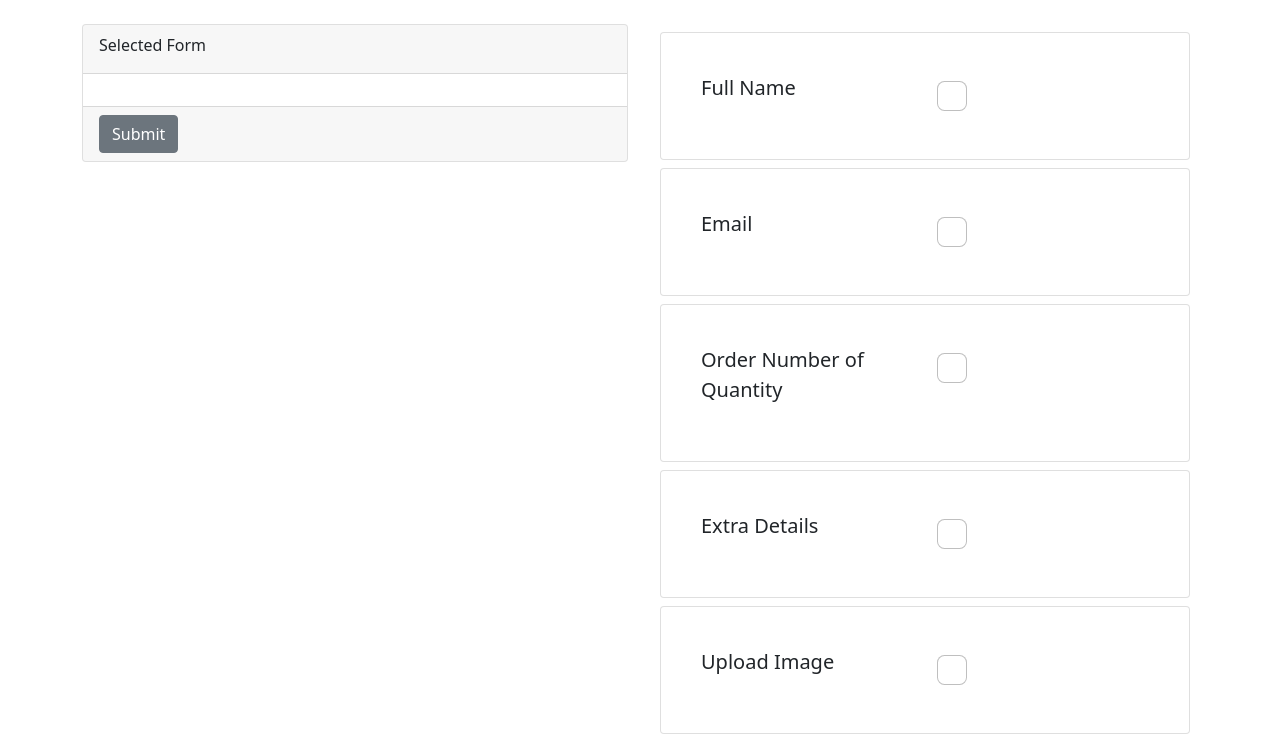
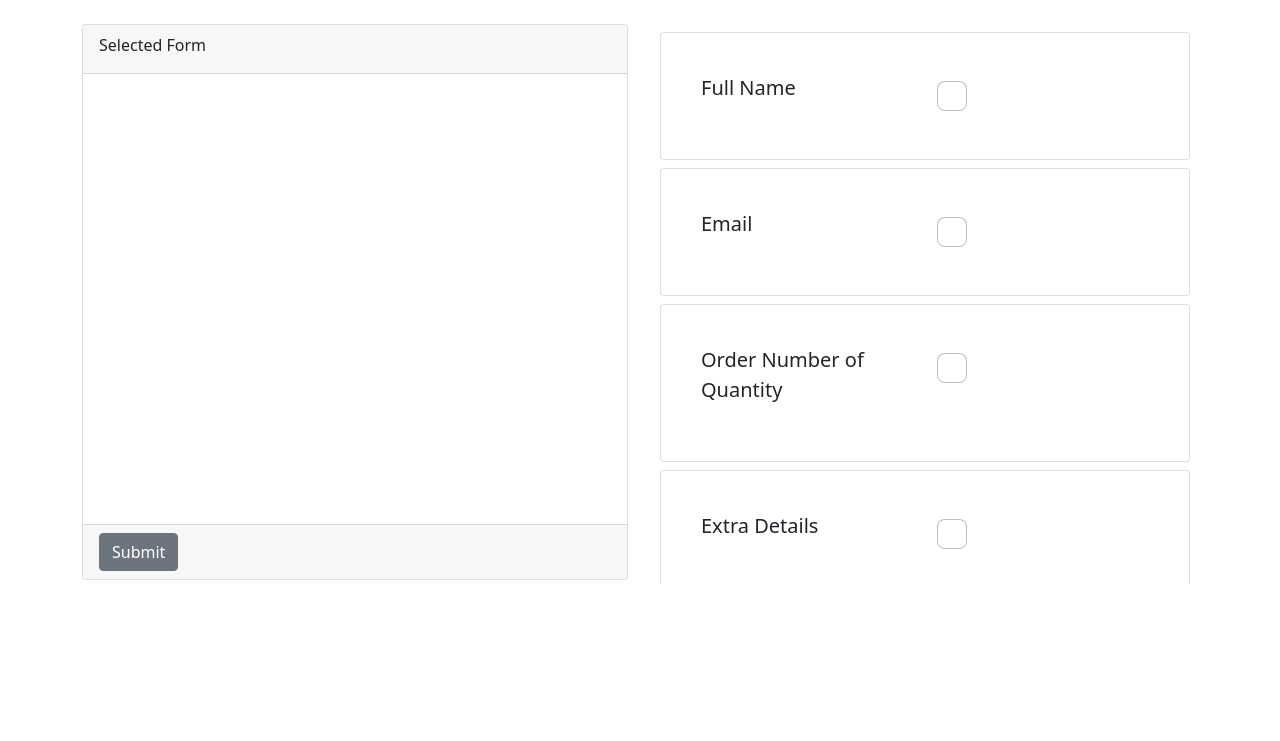
Before and after one commit to jsidd06/Cloud_Project, a React (Create React App) app in the folder fronted/: page /form in a window 1280 px wide. Shown: the top 741 px of the page. Built offline with nearby package versions, Linux system fonts and the light colour scheme.

Commit message:
add scrollbar style

```diff
--- a/fronted/src/views/Form/FormPage.jsx
+++ b/fronted/src/views/Form/FormPage.jsx
@@ -40,7 +40,9 @@ function FormPage() {
               <CardTitle>Selected Form</CardTitle>
             </CardHeader>
             <Form onSubmit={handleSubmit(onSubmit)}>
-              <CardBody>
+              <CardBody
+                style={{ minHeight: 450, maxHeight: 450, overflowY: 'auto' }}
+              >
                 {formData.map((fd, i) => (
                   <FormGroup key={i}>
                     <Label>{fd.label}</Label>
@@ -60,7 +62,7 @@ function FormPage() {
             </Form>
           </Card>
         </Col>
-        <Col sm={12} md={6}>
+        <Col sm={12} md={6} style={{ maxHeight: 560, overflowY: 'auto' }}>
           {formFields.map((field, index) => (
             <Card key={index} className="m-2 p-4">
               <CardBody>
```
